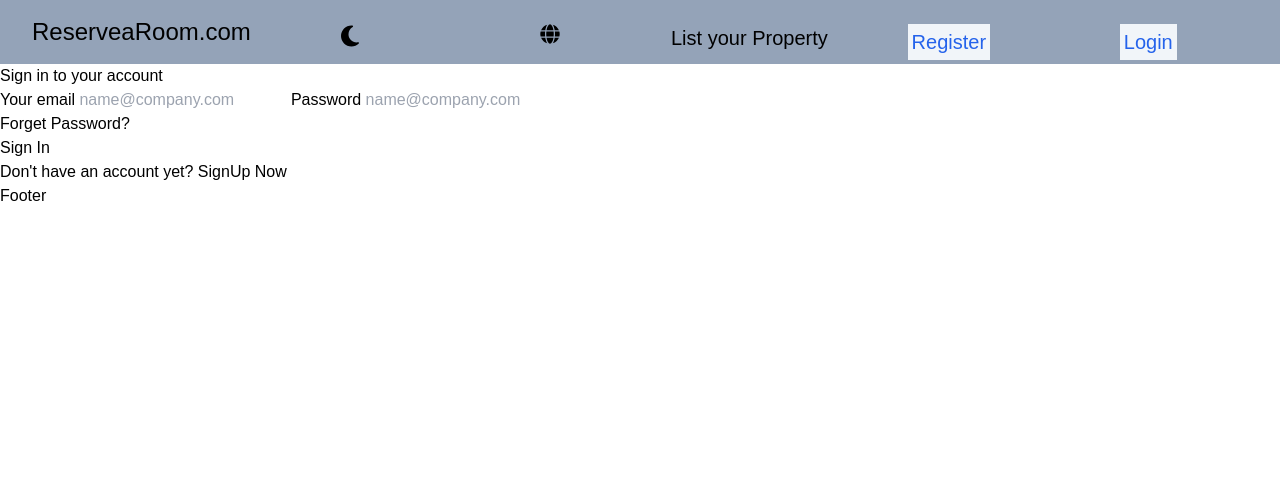
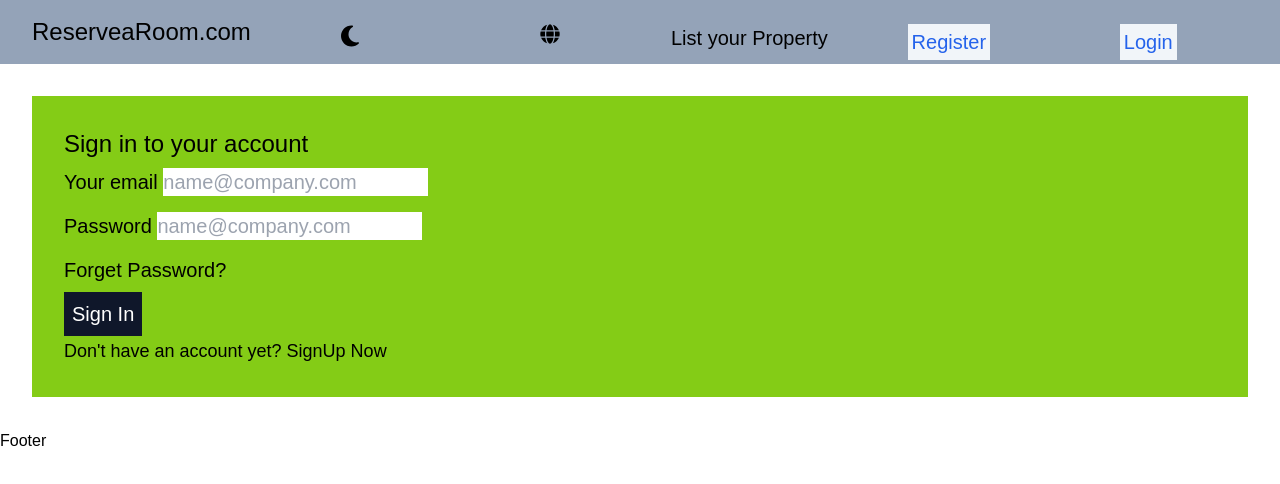
Before and after one commit to sarb001/ReserveaRoom, a React (Vite) app in the folder frontend/: page /login in a window 1280 px wide. Shown: the top 484 px of the page. Built offline with nearby package versions, Linux system fonts and the light colour scheme; a web font is replaced by a local one.

Commit message:
login ui done -design

```diff
--- a/frontend/src/components/Login/Login.jsx
+++ b/frontend/src/components/Login/Login.jsx
@@ -1,24 +1,46 @@
-import React from 'react'
+import React from 'react';
+import  { NavLink } from 'react-router-dom' ;
+
 
 const Login = () => {
+
   return (
-    <div>
-      <div>
-         <span> Sign in to your account </span>
+
+  <div className='bg-blue-400 m-8'>
+    <div className=' w-full p-8   bg-lime-500 text-xl'>
+
+       <div className="account">
+        <span className='text-2xl'> Sign in to your account </span>
        </div>
-      <div>
+
+       <div className='grid'>
+
+           <div className='my-2'>
              <label> Your email </label>
-        <input  type = "email"  placeholder='name@company.com' />
+             <input type = "email"  placeholder='name@company.com'  required />
+           </div>
 
+           <div className='my-2'>
             <label> Password </label>
-        <input  type = "email"  placeholder='name@company.com' />
+            <input type = "email"  placeholder='name@company.com'  required/>
+           </div>
 
-        <div>  <a> Forget Password? </a> </div>
-
-        <button> Sign In </button>
+           <div className='my-2'>
+              <span> Forget Password? </span>
+           </div>
 
            <div>
-            <a href = "/register"> Don't have an account yet? SignUp Now </a>
+             <button className='p-2 bg-slate-900 text-white'>
+               Sign In
+             </button>
+           </div>
+
+           <div>
+             <span className='text-[18px]'>
+             <NavLink  to = "/register" > Don't have an account yet? SignUp Now  </NavLink>
+             </span>
+           </div>
+
       </div>
 
     </div>
--- a/frontend/src/components/Register/Register.jsx
+++ b/frontend/src/components/Register/Register.jsx
@@ -1,9 +1,8 @@
-import React from 'react'
+import React from 'react';
+import  { NavLink } from 'react-router-dom' ;
+
 
 const Register = () => {
-
-
-
 
   return (
     <div className='bg-blue-400 m-8'>
@@ -47,8 +46,8 @@ const Register = () => {
                 </div>
 
                 <div>
-                  <span className='text-[18px]'> Already have an account?
-                    <a href = "/login"> Login Here </a>
+                  <span className='text-[18px]'>
+                    <NavLink  to = "/login" > Already have an account? Login Here </NavLink>
                   </span>
                 </div>
 
```
Lines whose indentation alone changed are shown as unchanged.
